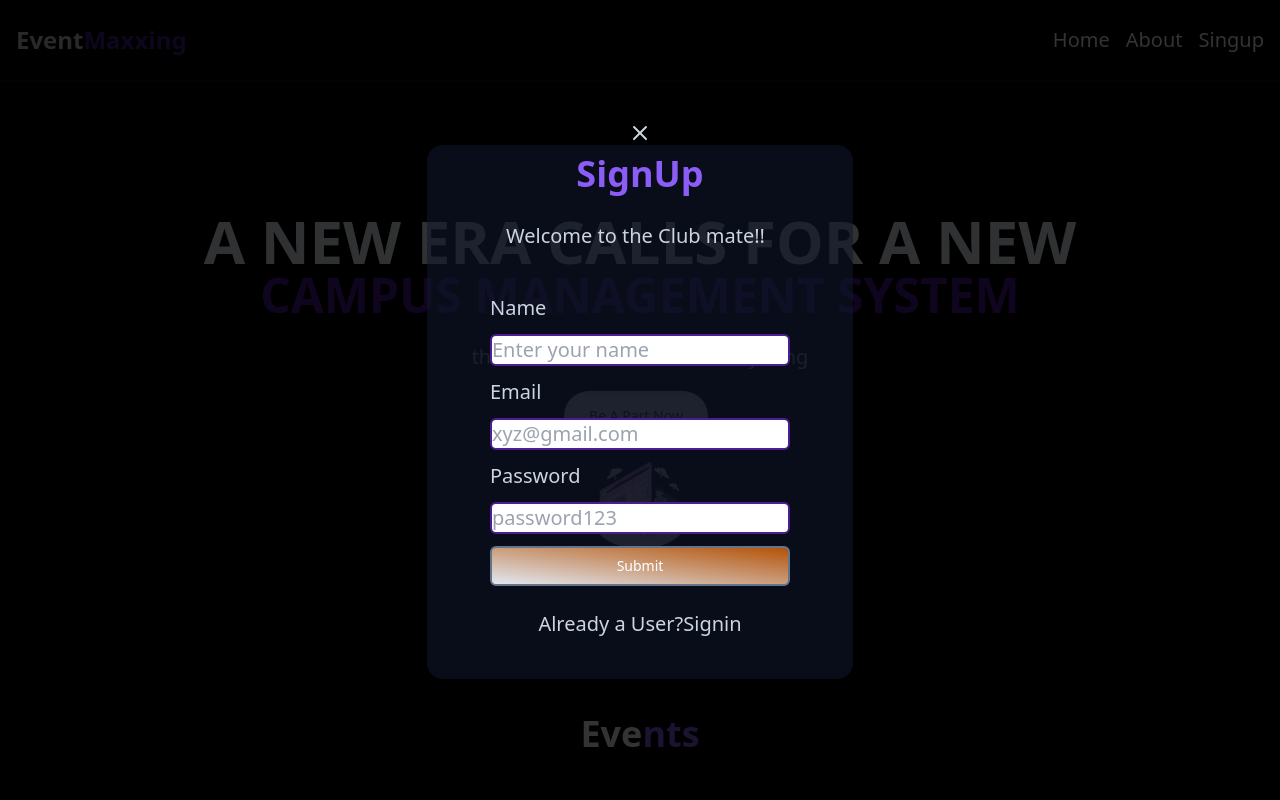
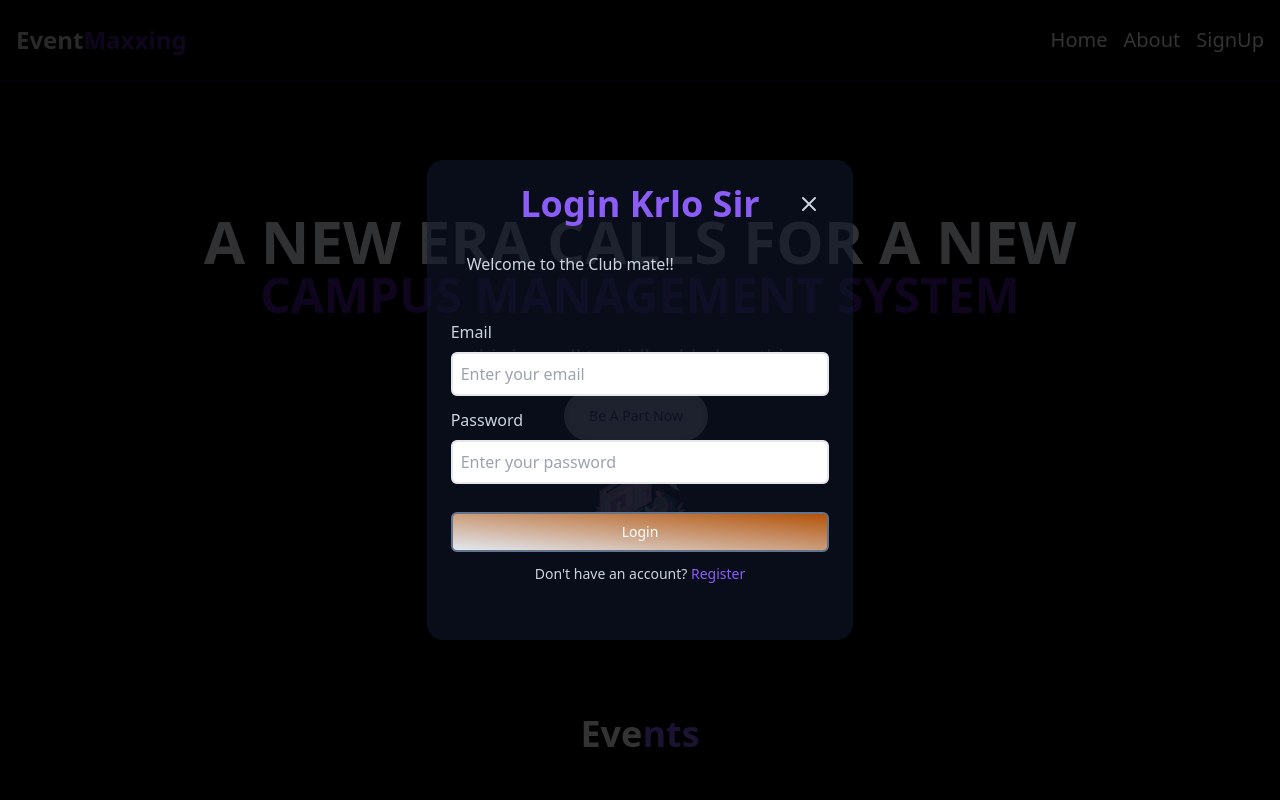
Before and after one commit to 10-abhi/event-maxxing, a Next.js app: page / in a window 1280 px wide. Both pictures are taken after a click on the button "Be A Part Now". Shown: the top 800 px of the page. Built offline with nearby package versions, Linux system fonts and the light colour scheme; grey boxes are pictures that could not be loaded.

Commit message:
improved login register component

```diff
--- /dev/null
+++ b/components/inputBox.jsx
@@ -0,0 +1,20 @@
+export default function InputBox({
+    inputType,
+    labelText,
+    stateValue,
+    setStateValue,
+    placeholderText = " "
+}) {
+    return (
+        <div className="flex flex-col">
+            <label className="mb-2">{labelText}</label>
+            <input
+                type={inputType}
+                value={stateValue}
+                onChange={(e) => setStateValue(e.target.value)}
+                className="p-2 border-2 rounded-md focus:outline-none focus:ring-2 focus:ring-blue-500"
+                placeholder={placeholderText}
+            />
+        </div>
+    );
+}
--- a/components/modal.jsx
+++ b/components/modal.jsx
@@ -1,30 +1,86 @@
 import { X } from "lucide-react"
-import Link from "next/link";
+import { useState } from "react"
+import InputBox from "./inputBox";
 
-export const SignupModal = ({isVisible , onClose})=>{
-    if(!isVisible){
+const FORM_TYPE = {
+    "login": {
+        formTitle: "Login Krlo Sir",
+        clickableTxtMsg: "Don't have an account? ",
+        clickableTxt: "Register",
+        submitBtnTxt: "Login"
+    },
+    "register": {
+        formTitle: "Register Krlo Sir",
+        clickableTxtMsg: "Already have an account? ",
+        clickableTxt: "Login",
+        submitBtnTxt: "Register"
+    },
+    "otp": {
+        formTitle: "OTP Daal Dijiye Sir",
+        clickableTxtMsg: "Didn't receive OTP? ",
+        clickableTxt: "Resend OTP",
+        submitBtnTxt: "Verify"
+    }
+}
+
+export const SignupModal = ({ isVisible, onClose }) => {
+    const [formType, setFormType] = useState("login");
+    const [username, setUsername] = useState("");
+    const [email, setEmail] = useState("");
+    const [password, setPassword] = useState("");
+    const [otp, setOtp] = useState("");
+
+    const toggleFormType = () => {
+        if (formType === "register") {
+            setFormType("login");
+        } else {
+            setFormType("register");
+        }
+    };
+
+    if (!isVisible) {
         return null;
     }
-    return <div className="fixed flex-col text-xl h-screen w-screen flex justify-center items-center inset-0 bg-black bg-opacity-80 backdrop:blur-md text-slate-300 ">
-        <X onClick={onClose}></X>
-        <div className="flex justify-center items-center h-2/3  bg-slate-900 bg-opacity-60 rounded-2xl w-full sm:w-2/3 md:w-1/3 ">
-
-          <div className="flex flex-col justify-center gap-3 pb-4 mb-4" >
-         <div className="flex justify-center text-4xl font-extrabold text-violet-500">SignUp</div>
-         <div className="  p-4 mb-4">Welcome to the Club mate!!</div>
-          <label className="flex text-xl">Name</label>
-           <input type="text" className="rounded-md border-2 border-violet-900 border-r-2" placeholder="Enter your name"  />
-
-           <label className="">Email</label>
-           <input type="text" className="rounded-md border-2 border-violet-900 border-r-2" placeholder="xyz@gmail.com" />
-
-           <label className="">Password</label>
-           <input type="password" className="rounded-md border-2 border-violet-900 border-r-2" placeholder="password123" />
-           <button class="rounded-md bg-gradient-to-tr from-slate-200 to-amber-700 py-2 border-2 border-slate-500 px-2  text-center text-sm text-white " type="button">
-           Submit   </button>
-                 <label className="flex justify-center pt-3">Already a User? <Link className="text-violet-500" href="/singin"></Link> Signin </label>
-         </div>
-
+    return <div className="fixed inset-0 bg-black bg-opacity-80 backdrop:blur-md text-slate-300 flex justify-center items-center">
+        <div className="w-full sm:w-2/3 md:w-1/3 bg-slate-900 bg-opacity-60 rounded-2xl p-4 md:p-6">
+            <div className="relative flex flex-col justify-center gap-3 pb-4 mb-4" >
+                <X onClick={onClose} className="absolute top-2 right-2 cursor-pointer" />
+                <div className="flex justify-center text-4xl font-extrabold text-violet-500">{FORM_TYPE[formType].formTitle}</div>
+                <div className="p-4 mb-4">Welcome to the Club mate!!</div>
+                {formType === "register" && (
+                    <InputBox
+                        inputType="text"
+                        labelText="Name"
+                        placeholderText="Enter your name"
+                        stateValue={username}
+                        setStateValue={setUsername}
+                    />
+                )}
+                <InputBox
+                    inputType="email"
+                    labelText="Email"
+                    placeholderText="Enter your email"
+                    stateValue={email}
+                    setStateValue={setEmail}
+                />
+                {formType !== "otp" && (
+                    <InputBox
+                        inputType="password"
+                        labelText="Password"
+                        placeholderText="Enter your password"
+                        stateValue={password}
+                        setStateValue={setPassword}
+                    />
+                )}
+                <button class="w-full mt-4 rounded-md bg-gradient-to-tr from-slate-200 to-amber-700 py-2 border-2 border-slate-500 px-2  text-center text-sm text-white " type="button">
+                    {FORM_TYPE[formType].submitBtnTxt}   </button>
+                <label className="text-center text-sm">
+                    {FORM_TYPE[formType].clickableTxtMsg}
+                    <span onClick={toggleFormType} className="text-violet-500 cursor-pointer">
+                        {FORM_TYPE[formType].clickableTxt}
+                    </span>
+                </label>
+            </div>
         </div>
     </div>
 }
--- a/components/navbar.jsx
+++ b/components/navbar.jsx
@@ -26,7 +26,7 @@ export const Navbar = () => {
           <div className="hidden md:flex space-x-4">
             <div className="text-white text-xl hover:text-gray-300">Home</div>
             <div className="text-white text-xl hover:text-gray-300">About</div>
-            <div onClick={()=>setisVisible(true)} className="text-white text-xl hover:text-gray-300">Singup</div>
+            <div onClick={()=>setisVisible(true)} className="text-white text-xl hover:text-gray-300">SignUp</div>
           </div>
 
           <div className="md:hidden">
@@ -40,7 +40,7 @@ export const Navbar = () => {
           <div className="md:hidden mt-4 bg-gray-900 bg-opacity-70 rounded-lg p-4">
             <div className="text-white text-xl hover:text-gray-300">Home</div>
             <div className="text-white text-xl hover:text-gray-300">About</div>
-            <div onClick={()=>setisVisible(true)} className="text-white text-xl hover:text-gray-300">Singup</div>
+            <div onClick={()=>setisVisible(true)} className="text-white text-xl hover:text-gray-300">Sign up</div>
           </div>
         )}
       </div>
```
